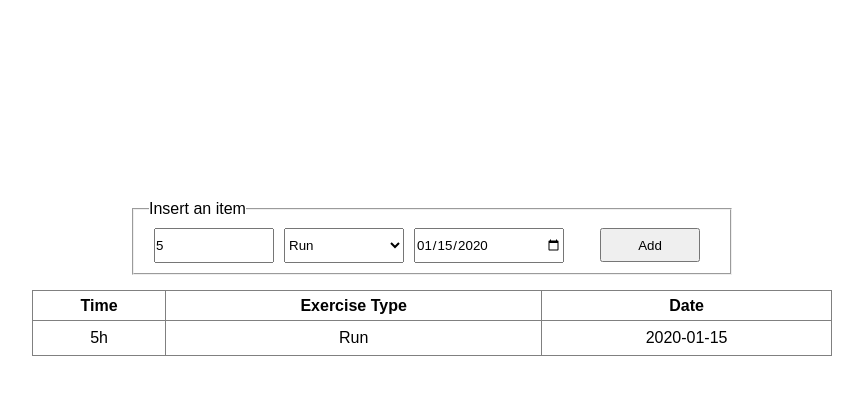
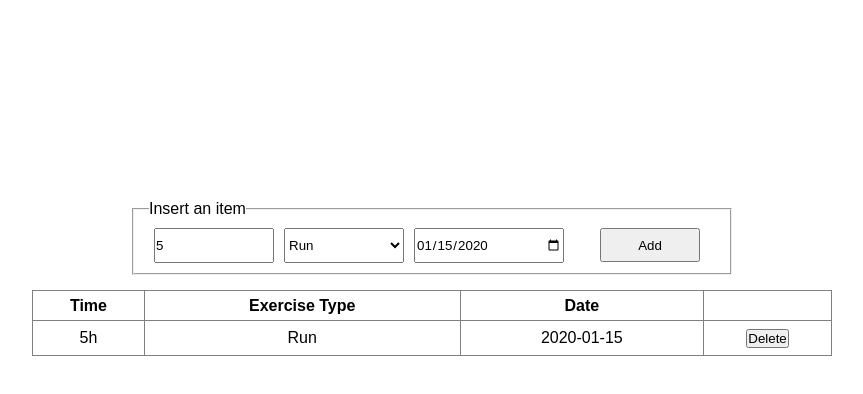
Before and after one commit to MarcosCastelo/workout-log, a React (Create React App) app: page / in a window 1280 px wide. Both pictures are taken after typing "5", "2020-01-15" into the empty fields and a click on the button "Add". Shown: the top 394 px of the page, without its empty margins (208-1071 px from the left). Built offline with nearby package versions, Linux system fonts and the light colour scheme.

Commit message:
Adding option to delete the row

```diff
--- a/src/components/ExerciseList/index.js
+++ b/src/components/ExerciseList/index.js
@@ -9,18 +9,22 @@ class ExerciseList extends Component {
     this.renderSingleItem = this.renderSingleItem.bind(this);
   }
 
+
+
   renderSingleItem(item) {
     return (
       <tr key={item.key}>
         <td>{item.time}h</td>
         <td>{item.exercise}</td>
         <td>{item.date}</td>
+        <td><button onClick={() => this.props.deleteItem(item.key)}>Delete</button></td>
       </tr>
     )
   }
 
   render() {
     var exerciseEntries = this.props.entries;
+    console.log(exerciseEntries);
     var listExercises = exerciseEntries.map(this.renderSingleItem);
 
     return (
@@ -30,6 +34,7 @@ class ExerciseList extends Component {
             <th>Time</th>
             <th>Exercise Type</th>
             <th>Date</th>
+            <th></th>
           </tr>
           {listExercises}
         </table>
```
